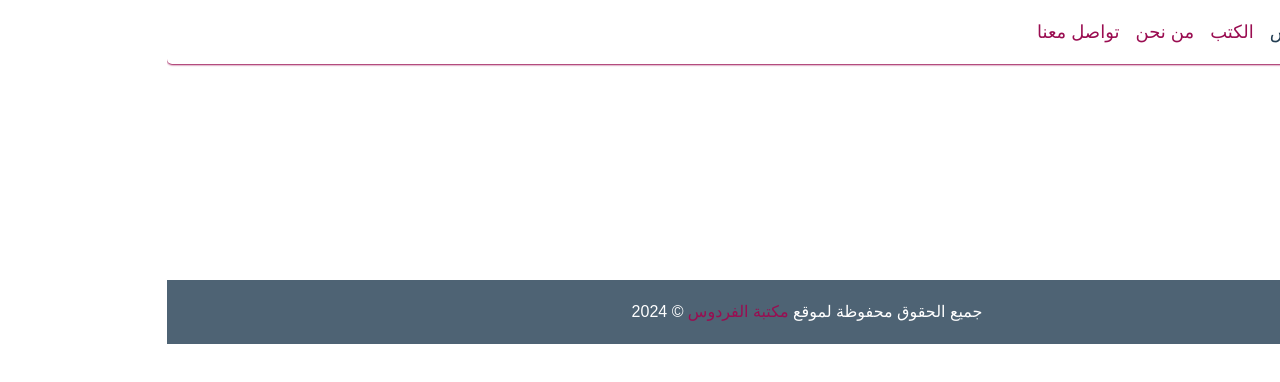
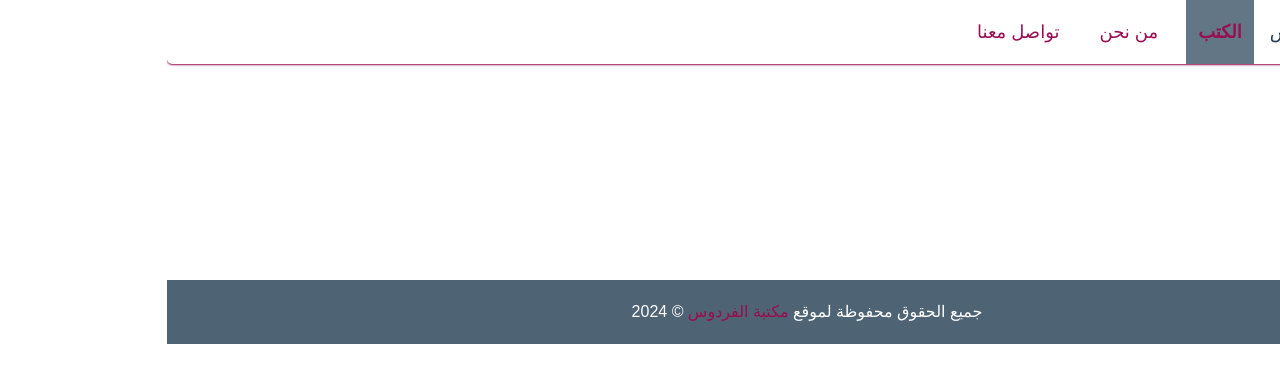
Before and after one commit to RedaKassoumeh123456/firdous-library, a Next.js app: page / in a window 1280 px wide. Shown: the top 382 px of the page. Built offline with nearby package versions, Linux system fonts and the light colour scheme; a web font is replaced by a local one.

Commit message:
update nav commit

```diff
--- a/components/NavBar.jsx
+++ b/components/NavBar.jsx
@@ -14,13 +14,13 @@ const NavBar = () => {
                 <span className="text-secondary text-lg">مكتبة الفردوس</span>
             </div>
             <div className='hidden md:flex links items-center justify-start h-full gap-4'>
-                <span className={ `text-primary hover:text-secondary text-lg transition-colors h-full `}>
+                <span className={` ${pathName === "/"? "font-bold bg-secondary bg-opacity-70":"hover:text-secondary"} p-3 text-primary  text-lg transition-colors h-full `}>
                     <Link href="/" className="h-full flex items-center">الكتب</Link>
                 </span>
-                <span className={`text-primary hover:text-secondary text-lg transition-colors h-full`}>
+                <span className={` ${pathName === "/about"? "font-bold bg-secondary bg-opacity-70":"hover:text-secondary"} p-3 text-primary  text-lg transition-colors h-full `}>
                     <Link href="/" className="h-full flex items-center">من نحن</Link>
                 </span>
-                <span className={`text-primary hover:text-secondary text-lg transition-colors h-full`}>
+                <span className={` ${pathName === "/contact"? "font-bold bg-secondary bg-opacity-70":"hover:text-secondary"} p-3 text-primary  text-lg transition-colors h-full `}>
                     <Link href="/" className="h-full flex items-center">تواصل معنا</Link>
                 </span>
             </div>
@@ -50,13 +50,13 @@ const NavBar = () => {
                 </svg>
             </button>
             <div className={`${isMobileMenuOpen?"flex-col":"hidden"} p-4 pt-0 justify-start gap-4 absolute top-16 -right-[0.25px] w-screen bg-primary bg-opacity-80 `}>
-                <span className="text-secondary text-lg w-full ">
+                <span className={`${pathName == "/"?" hidden ":""}text-secondary text-lg w-full `}>
                     <Link href="/" className="h-full flex items-center p-2 border-b-white border-b-[1px] border-opacity-50">الكتب</Link>
                 </span>
-                <span className="text-secondary text-lg w-full">
+                <span className={`${pathName == "/about"?" hidden ":""}text-secondary text-lg w-full `}>
                     <Link href="/" className="h-full flex items-center p-2 border-b-white border-b-[1px] border-opacity-50">من نحن</Link>
                 </span>
-                <span className="text-secondary text-lg w-full">
+                <span className={`${pathName == "/contact"?" hidden ":""}text-secondary text-lg w-full `}>
                     <Link href="/" className="h-full flex items-center p-2 border-b-white border-b-[1px] border-opacity-50"> تواصل معنا</Link>
                 </span>
             </div>
```
